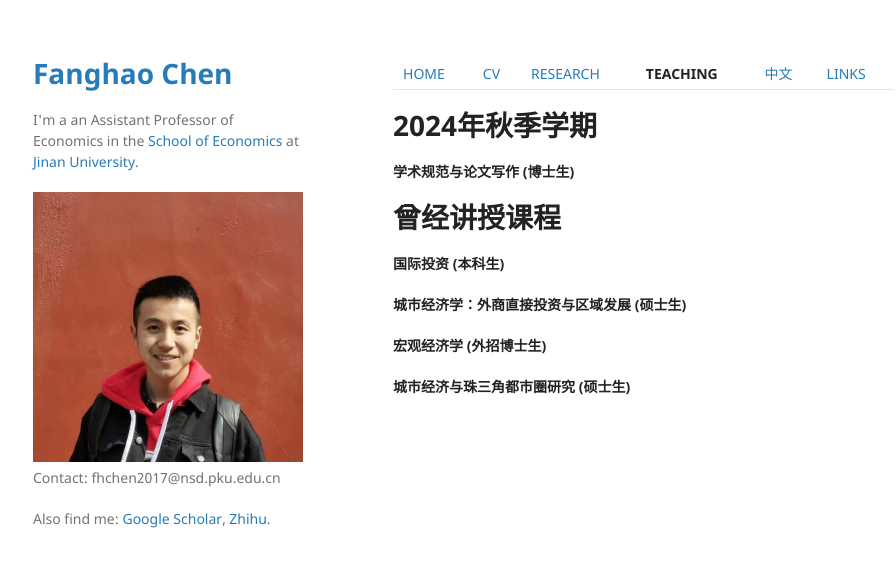
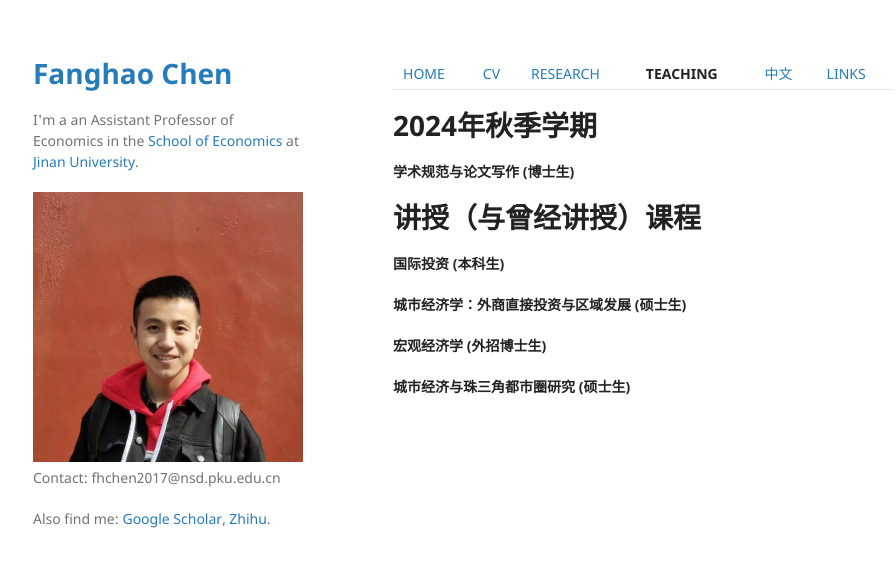
Before and after one commit to FanghaoChen/homepage, a Jekyll site: the page built from teaching.md, in a window 1280 px wide. Shown: the top 567 px of the page, without its empty margins (177-1073 px from the left). Built offline with Jekyll 4.4.1, drawn with Linux system fonts in a browser that asks for light colours; our own code applies the rules of GitHub Pages for plain Markdown files.

Commit message:
Update teaching.md

```diff
--- a/teaching.md
+++ b/teaching.md
@@ -4,7 +4,7 @@
 
 **学术规范与论文写作 (博士生)** <br/>
 
-# 曾经讲授课程
+# 讲授（与曾经讲授）课程
 
 **国际投资 (本科生)** <br/>
 <!---
```
